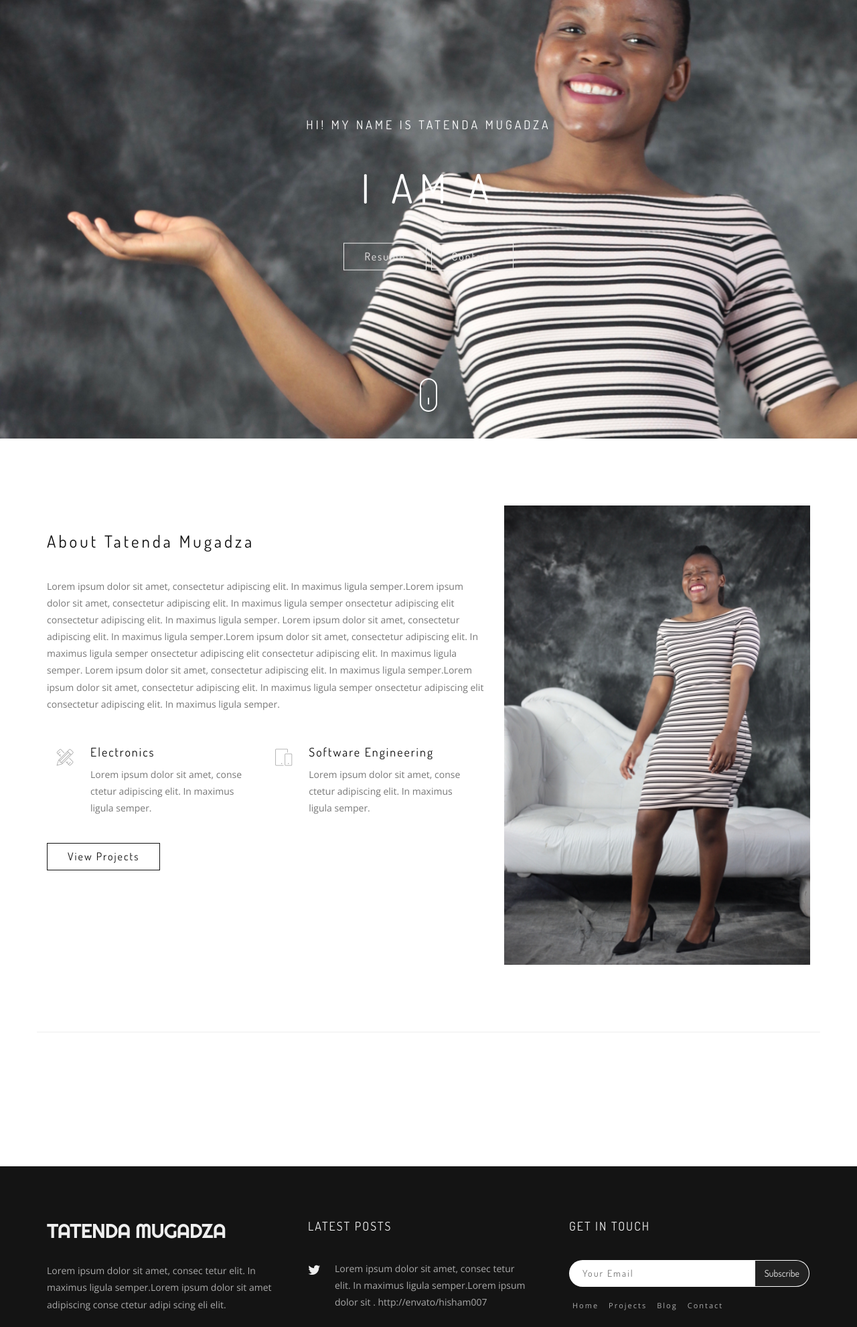
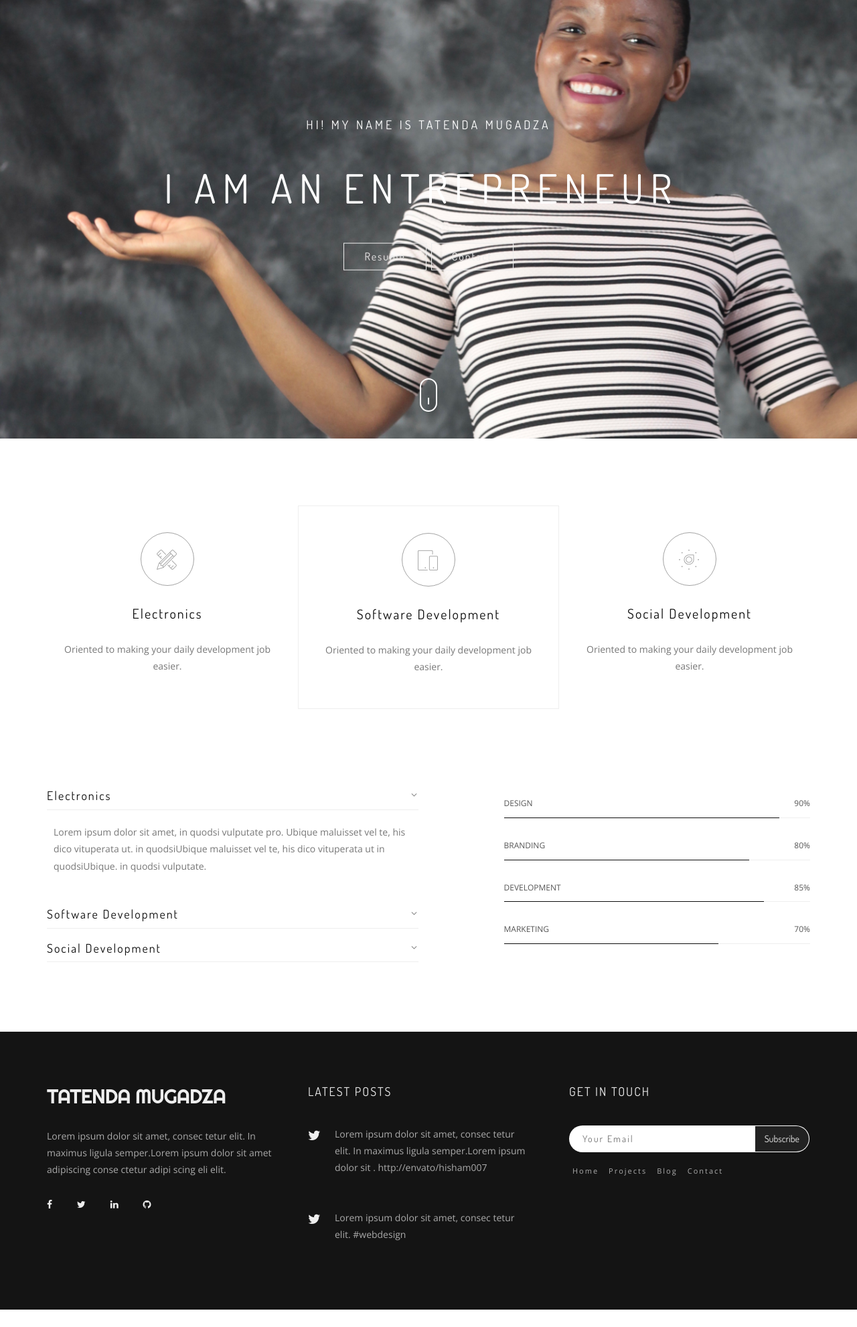
Before and after one commit to mugadza/resume, a Django app: template resume/templates/resume/index.html in a window 1280 px wide. Shown: the part 145-2127 px from the top of the page at 67% size. After the commit the page ends 2101 px from the top, so only its background shows below. Run offline with Django 3.2, Linux system fonts and the light colour scheme; the template is opened without the code that fills it, so the values that code supplies are empty; parts of the project's set-up code (start-up, migrations or seed data) failed here and were passed over; some libraries are stand-ins or nearby versions.

Commit message:
fixed the scroll isssue

```diff
--- a/resume/templates/resume/index.html
+++ b/resume/templates/resume/index.html
@@ -15,53 +15,86 @@
     </header>
     <!-- ====== End Header ======  -->
 
-    <!--====== Blocks ======-->
-    <section class="blocks section-padding">
+    <!-- ====== hero ======  -->
+    <section id="about" class="hero section-padding section-bord">
         <div class="container">
+
             <div class="row">
+                <!-- hero-item -->
+                <div class="hero-item col-md-4 text-center">
+                    <span class="icon-tools"></span>
+                    <div class="hero-item-content">
+                        <h5>Electronics</h5>
+                        <p>Oriented to making your daily development job easier.</p>
+                    </div>
+                </div>
 
-                <!-- blk-row -->
-                <div class="blk-row">
-                    <div class="col-md-7">
+                <div class="hero-item col-md-4 text-center active">
+                    <span class="icon-mobile"></span>
+                    <div class="hero-item-content">
+                        <h5>Software Development</h5>
+                        <p>Oriented to making your daily development job easier.</p>
+                    </div>
+                </div>
 
-                        <!-- blk-item -->
-                        <div class="blk-item">
-                            <h5>About Tatenda Mugadza</h5>
-                            <p>
-                                Lorem ipsum dolor sit amet, consectetur adipiscing elit. In maximus ligula semper.Lorem ipsum dolor sit amet, consectetur adipiscing elit. In maximus ligula semper onsectetur adipiscing elit consectetur adipiscing elit. In maximus ligula semper.
-                                Lorem ipsum dolor sit amet, consectetur adipiscing elit. In maximus ligula semper.Lorem ipsum dolor sit amet, consectetur adipiscing elit. In maximus ligula semper onsectetur adipiscing elit consectetur adipiscing elit. In maximus ligula semper.
-                                Lorem ipsum dolor sit amet, consectetur adipiscing elit. In maximus ligula semper.Lorem ipsum dolor sit amet, consectetur adipiscing elit. In maximus ligula semper onsectetur adipiscing elit consectetur adipiscing elit. In maximus ligula semper.
-                            </p>
+                <div class="hero-item col-md-4 text-center">
+                    <span class="icon-dial"></span>
+                    <div class="hero-item-content">
+                        <h5>Social Development</h5>
+                        <p>Oriented to making your daily development job easier.</p>
+                    </div>
+                </div>
 
-                            <div class="col-md-6 sub-item">
-                                <span class="icon-tools"></span>
-                                <div class="sub-info">
-                                    <h6>Electronics</h6>
-                                    <p>
-                                        Lorem ipsum dolor sit amet, conse ctetur adipiscing elit. In maximus ligula semper.
-                                    </p>
-                                </div>
+                <div class="clear-fix"></div>
+
+                <div class="hero-block mt-100">
+
+                    <!-- accordion -->
+                    <div class="col-md-6">
+                        <div class="accordion">
+                            <div class="accordion-icon">
+                                <h6>Electronics<span><i class="fa fa-angle-down" aria-hidden="true"></i></span></h6>
                             </div>
-
-                            <div class="col-md-6 sub-item">
-                                <span class="icon-mobile"></span>
-                                <div class="sub-info">
-                                    <h6>Software Engineering</h6>
-                                    <p>
-                                        Lorem ipsum dolor sit amet, conse ctetur adipiscing elit. In maximus ligula semper.
-                                    </p>
-                                </div>
+                            <div class="accordion-info active">
+                                <p>Lorem ipsum dolor sit amet, in quodsi vulputate pro. Ubique maluisset vel te, his dico vituperata ut. in quodsiUbique maluisset vel te, his dico vituperata ut in quodsiUbique. in quodsi vulputate.</p>
                             </div>
-
-                            <button class="button btn-bord-dark">View Projects</button>
+                            <div class="accordion-icon">
+                                <h6>Software Development<span><i class="fa fa-angle-down" aria-hidden="true"></i></span></h6>
+                            </div>
+                            <div class="accordion-info">
+                                <p>Lorem ipsum dolor sit amet, in quodsi vulputate pro. Ubique maluisset vel te, his dico vituperata in quodsiUbique ut. in quodsiUbique maluisset vel te, his vituperata ut. in quodsi vulputate.</p>
+                            </div>
+                            <div class="accordion-icon">
+                                <h6>Social Development<span><i class="fa fa-angle-down" aria-hidden="true"></i></span></h6>
+                            </div>
+                            <div class="accordion-info">
+                                <p>Lorem ipsum dolor sit amet, in quodsi vulputate pro. Ubique maluisset vel te, in quodsiUbique his dico vituperata ut. in quodsiUbique maluisset te, his dico vituperata ut. in quodsi vulputate.</p>
+                            </div>
                         </div>
                     </div>
 
-                    <!-- blk-img -->
-                    <div class="col-md-5">
-                        <div class="blk-img">
-                            <img src="{% static 'images/b1.jpg' %}" alt="image">
+                    <!-- progress -->
+                    <div class="col-md-offset-1 col-md-5">
+                        <div class="hero-blc-progress">
+                            <div class="progress-item">
+                                <p>DESIGN <span class="pull-right">90%</span></p>
+                                <div class="progress-main"><span class="progress-bar"  data-value="90%"></span></div>
+                            </div>
 
+                            <div class="progress-item">
+                                <p>BRANDING <span class="pull-right">80%</span></p>
+                                <div class="progress-main"><span class="progress-bar"  data-value="80%"></span></div>
+                            </div>
+
+                            <div class="progress-item">
+                                <p>DEVELOPMENT<span class="pull-right">85%</span></p>
+                                <div class="progress-main"><span class="progress-bar"  data-value="85%"></span></div>
+                            </div>
+
+                            <div class="progress-item">
+                                <p>MARKETING<span class="pull-right">70%</span></p>
+                                <div class="progress-main"><span class="progress-bar"  data-value="70%"></span></div>
+                            </div>
                         </div>
                     </div>
                 </div>
@@ -69,6 +102,6 @@
             </div>
         </div>
     </section>
-    <!--====== End Blocks ======-->
+    <!-- ====== End hero ======  -->
 
 {% endblock content %}
--- a/templates/base/_application_navigation.html
+++ b/templates/base/_application_navigation.html
@@ -170,10 +170,6 @@
 	  	<!-- bootstrap -->
 		<script src="https://maxcdn.bootstrapcdn.com/bootstrap/3.3.7/js/bootstrap.min.js" integrity="sha384-Tc5IQib027qvyjSMfHjOMaLkfuWVxZxUPnCJA7l2mCWNIpG9mGCD8wGNIcPD7Txa" crossorigin="anonymous"></script>
 
-		<!-- singlePageNav -->
-
-		<!-- <script src="{% static 'js/jquery.singlePageNav.min.js' %}"></script> -->
-
 		<!-- YouTubePopUp -->
 		<script src="{% static 'js/YouTubePopUp.jquery.js' %}"></script>
 
@@ -207,5 +203,8 @@
 		<!-- custom js -->
 		<script src="{% static 'js/custom.js' %}"></script>
 
+		<!-- singlePageNav -->
+		<script src="{% static 'js/jquery.singlePageNav.min.js' %}"></script>
+
     </body>
 </html>
```
Also changed, not shown: static/js/jquery.singlePageNav.min.js (added). Lines whose indentation alone changed are shown as unchanged.
